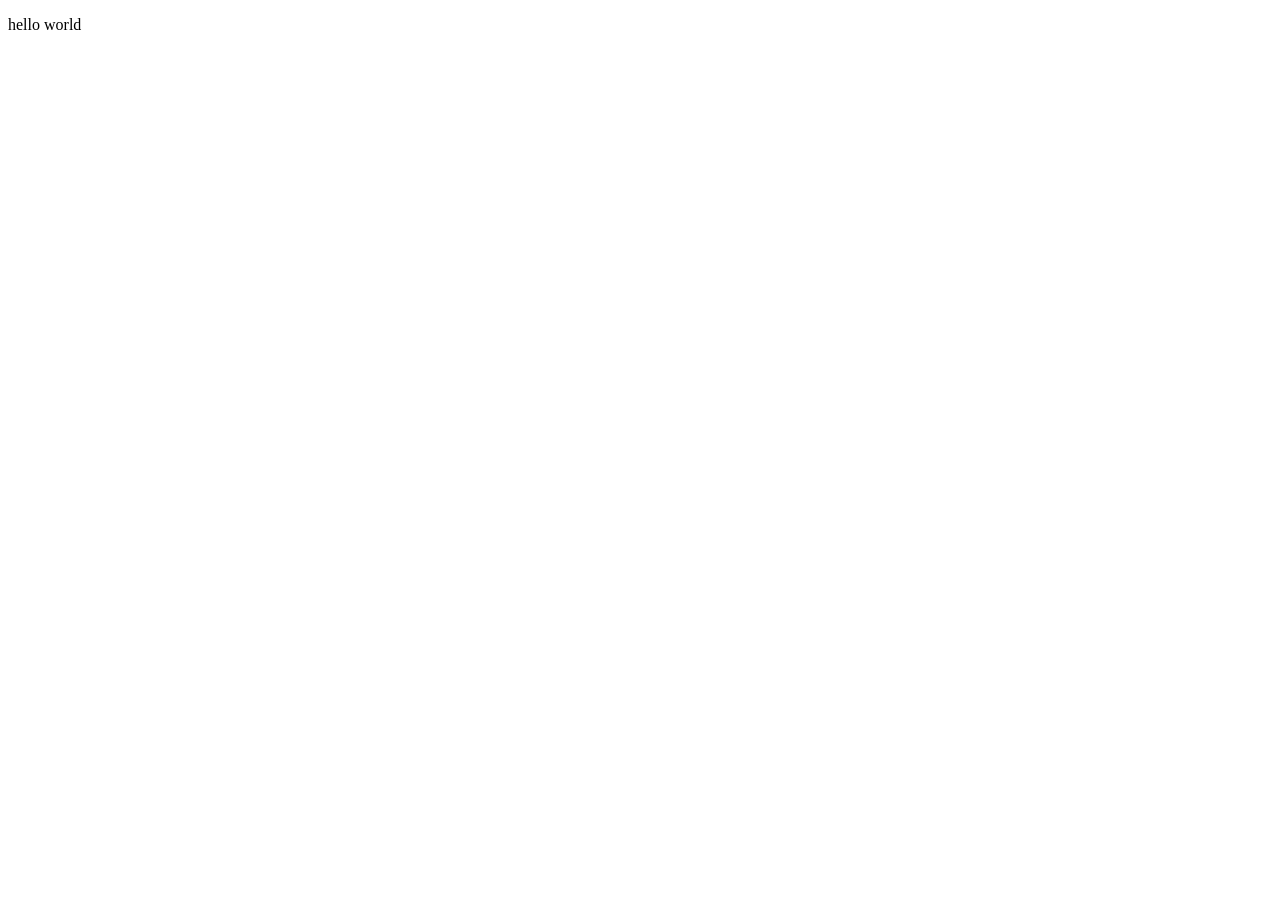
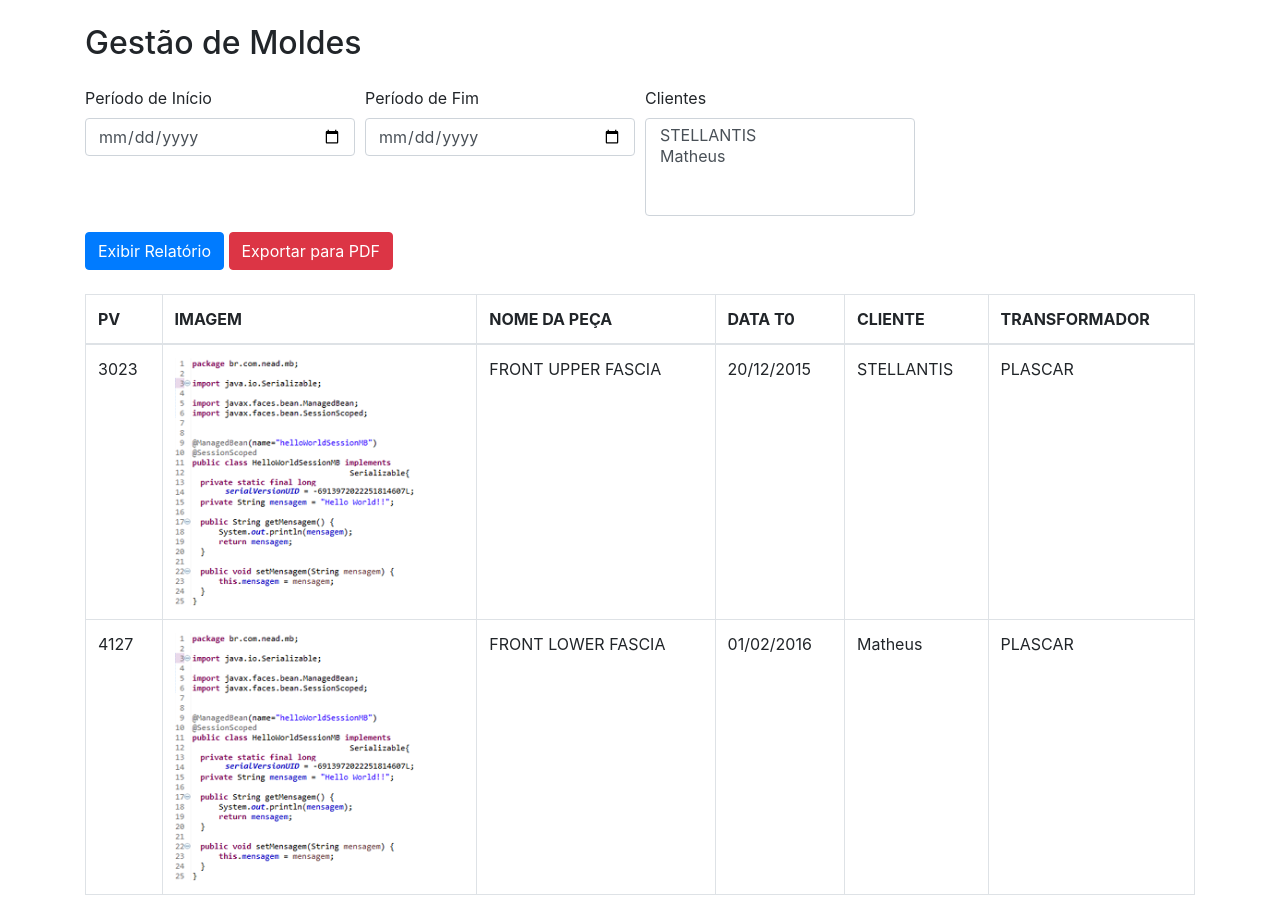
Before and after one commit to MatheusSan99/gtfferramentaria, a PHP site: page / in a window 1280 px wide. Before the commit the page is almost empty. Before the commit the page ends 30 px from the top, so only its background shows below. Run offline with PHP 8.4, Linux system fonts and the light colour scheme; some libraries are stand-ins or nearby versions.

Commit message:
feat: add modelagem inicial

```diff
--- /dev/null
+++ b/composer.json
@@ -0,0 +1,5 @@
+{
+    "require": {
+        "dompdf/dompdf": "^3.0"
+    }
+}
--- a/index.php
+++ b/index.php
@@ -1,15 +1,125 @@
 <?php
+// Inclui a biblioteca Dompdf
+require 'vendor/autoload.php';
 
+use Dompdf\Dompdf;
+
+// Variáveis simuladas de dados (em produção, usar banco de dados)
+$dados = [
+    ['pv' => '3023', 'imagem' => 'imagemTeste.png', 'nome_peca' => 'FRONT UPPER FASCIA', 'data_t0' => '20/12/2015', 'cliente' => 'STELLANTIS', 'transformador' => 'PLASCAR'],
+    ['pv' => '4127', 'imagem' => 'imagemTeste2.png', 'nome_peca' => 'FRONT LOWER FASCIA', 'data_t0' => '01/02/2016', 'cliente' => 'Matheus', 'transformador' => 'PLASCAR'],
+    // Adicione mais dados aqui
+];
+
+// Captura os filtros via POST
+$periodo_inicio = $_POST['periodo_inicio'] ?? '';
+$periodo_fim = $_POST['periodo_fim'] ?? '';
+$clientes_selecionados = $_POST['clientes'] ?? [];
+
+// Filtra os dados (exemplo básico)
+$dados_filtrados = array_filter($dados, function ($item) use ($periodo_inicio, $periodo_fim, $clientes_selecionados) {
+    $data_item = DateTime::createFromFormat('d/m/Y', $item['data_t0']);
+    $inicio = $periodo_inicio ? new DateTime($periodo_inicio) : null;
+    $fim = $periodo_fim ? new DateTime($periodo_fim) : null;
+
+    // Filtro por data
+    if ($inicio && $data_item < $inicio) return false;
+    if ($fim && $data_item > $fim) return false;
+
+    // Filtro por cliente
+    if (!empty($clientes_selecionados) && !in_array($item['cliente'], $clientes_selecionados)) return false;
+
+    return true;
+});
+
+// Exporta para PDF
+if (isset($_POST['exportar_pdf'])) {
+    $dompdf = new Dompdf();
+    ob_start();
+    include 'tabela_pdf.php';
+    $html = ob_get_clean();
+    $dompdf->loadHtml($html);
+    $dompdf->render();
+    $dompdf->stream("relatorio.pdf", ["Attachment" => true]);
+    exit;
+}
 ?>
+
 <!DOCTYPE html>
-<html lang="en">
+<html lang="pt-br">
 <head>
     <meta charset="UTF-8">
-    <meta name="viewport" content="width=device-width, initial-scale=1.0">
-    <title>Document</title>
+    <title>Gestão de Moldes</title>
+    <link rel="stylesheet" href="https://stackpath.bootstrapcdn.com/bootstrap/4.3.1/css/bootstrap.min.css">
+    <script src="https://code.jquery.com/jquery-3.6.0.min.js"></script>
+    <script src="https://code.jquery.com/ui/1.12.1/jquery-ui.min.js"></script>
+    <link rel="stylesheet" href="https://code.jquery.com/ui/1.12.1/themes/base/jquery-ui.css">
 </head>
 <body>
-    <p>hello world</p>
+<div class="container">
+    <h2 class="my-4">Gestão de Moldes</h2>
+    <form method="post">
+        <div class="form-row">
+            <div class="form-group col-md-3">
+                <label>Período de Início</label>
+                <input type="date" name="periodo_inicio" class="form-control datepicker" value="<?= htmlspecialchars($periodo_inicio) ?>">
+            </div>
+            <div class="form-group col-md-3">
+                <label>Período de Fim</label>
+                <input type="date" name="periodo_fim" class="form-control datepicker" value="<?= htmlspecialchars($periodo_fim) ?>">
+            </div>
+            <div class="form-group col-md-3">
+                <label>Clientes</label>
+                <select name="clientes[]" class="form-control" multiple>
+                    <?php
+                    $clientes = array_column($dados, 'cliente');
+                    $clientes = array_unique($clientes);
+                    foreach ($clientes as $cliente): ?>
+                        <option value="<?= htmlspecialchars($cliente) ?>" <?= in_array($cliente, $clientes_selecionados) ? 'selected' : '' ?>>
+                            <?= htmlspecialchars($cliente) ?>
+                        </option>
+                    <?php endforeach; ?>
+                </select>
+            </div>
+        </div>
+        <button type="submit" name="exibir_relatorio" class="btn btn-primary">Exibir Relatório</button>
+        <button type="submit" name="exportar_pdf" class="btn btn-danger">Exportar para PDF</button>
+    </form>
 
+    <?php if (!empty($dados_filtrados)): ?>
+        <table class="table table-bordered mt-4">
+            <thead>
+            <tr>
+                <th>PV</th>
+                <th>IMAGEM</th>
+                <th>NOME DA PEÇA</th>
+                <th>DATA T0</th>
+                <th>CLIENTE</th>
+                <th>TRANSFORMADOR</th>
+            </tr>
+            </thead>
+            <tbody>
+            <?php foreach ($dados_filtrados as $linha): ?>
+                <tr>
+                    <td><?= htmlspecialchars($linha['pv']) ?></td>
+                    <td><img src="<?= htmlspecialchars($linha['imagem']) ?>" style="max-width: 250px; max-height: 250px; width: auto; height: auto;"></td>
+                    <td><?= htmlspecialchars($linha['nome_peca']) ?></td>
+                    <td><?= htmlspecialchars($linha['data_t0']) ?></td>
+                    <td><?= htmlspecialchars($linha['cliente']) ?></td>
+                    <td><?= htmlspecialchars($linha['transformador']) ?></td>
+                </tr>
+            <?php endforeach; ?>
+            </tbody>
+        </table>
+    <?php else: ?>
+        <p class="mt-4">Nenhum dado encontrado com os filtros aplicados.</p>
+    <?php endif; ?>
+</div>
+
+<script>
+    $(function () {
+        $(".datepicker").datepicker({dateFormat: 'yy-mm-dd'});
+    });
+</script>
 </body>
 </html>
```
Also changed, not shown: imagemTeste.png (added), imagemTeste2.png (added), 2 other files.
